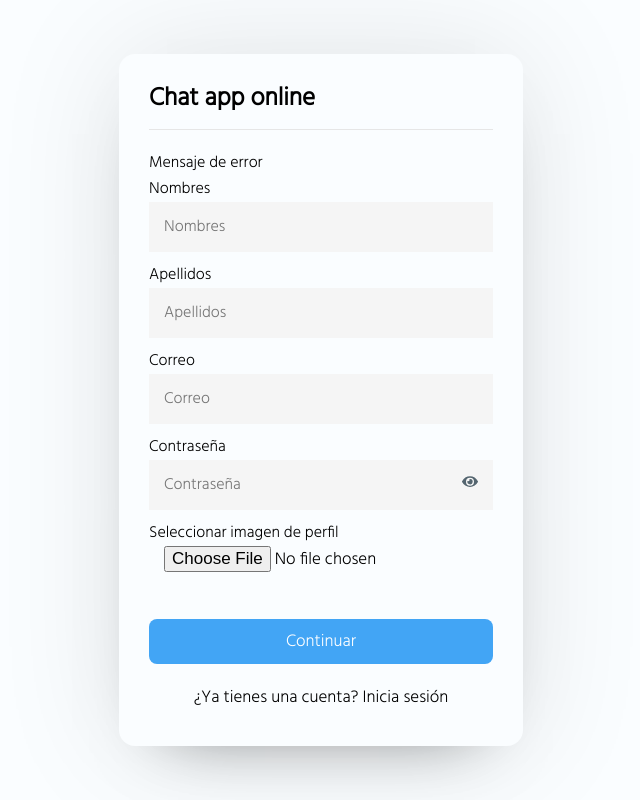
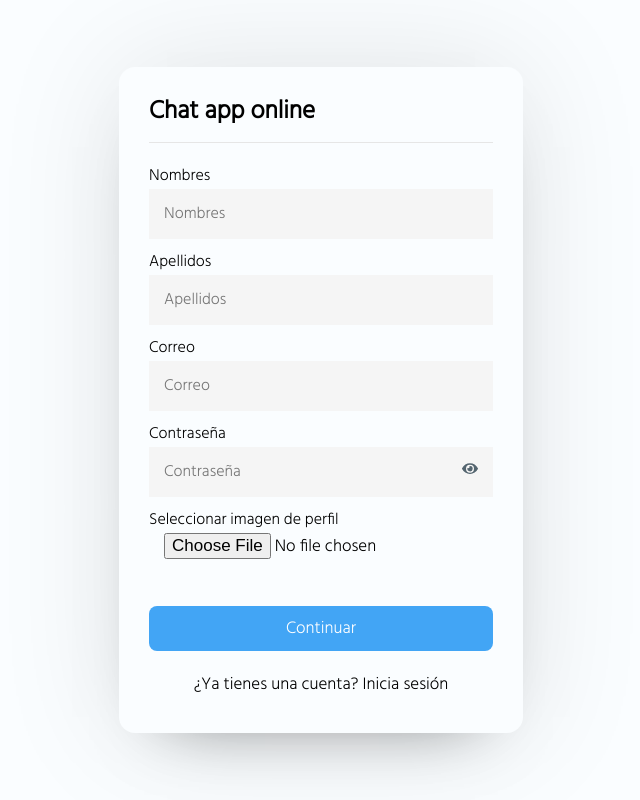
Before and after one commit to jersonsilvaa/app-chat, a React (Vite) app: page /registro in a window 1280 px wide. Shown: the whole page, without its empty margins (319-959 px from the left). Built offline with nearby package versions, Linux system fonts and the light colour scheme.

Commit message:
fix(Root): Remove text for the error text

```diff
--- a/src/pages/Register.jsx
+++ b/src/pages/Register.jsx
@@ -8,7 +8,7 @@ const Register = () => {
             <section className="form signup">
                 <header>Chat app online</header>
                 <form action="#">
-                    <div className="error-text">Mensaje de error</div>
+                    <div className="error-txt"></div>
                     <div className="name-details">
                         <div className="field input">
                             <label>Nombres</label>
```
